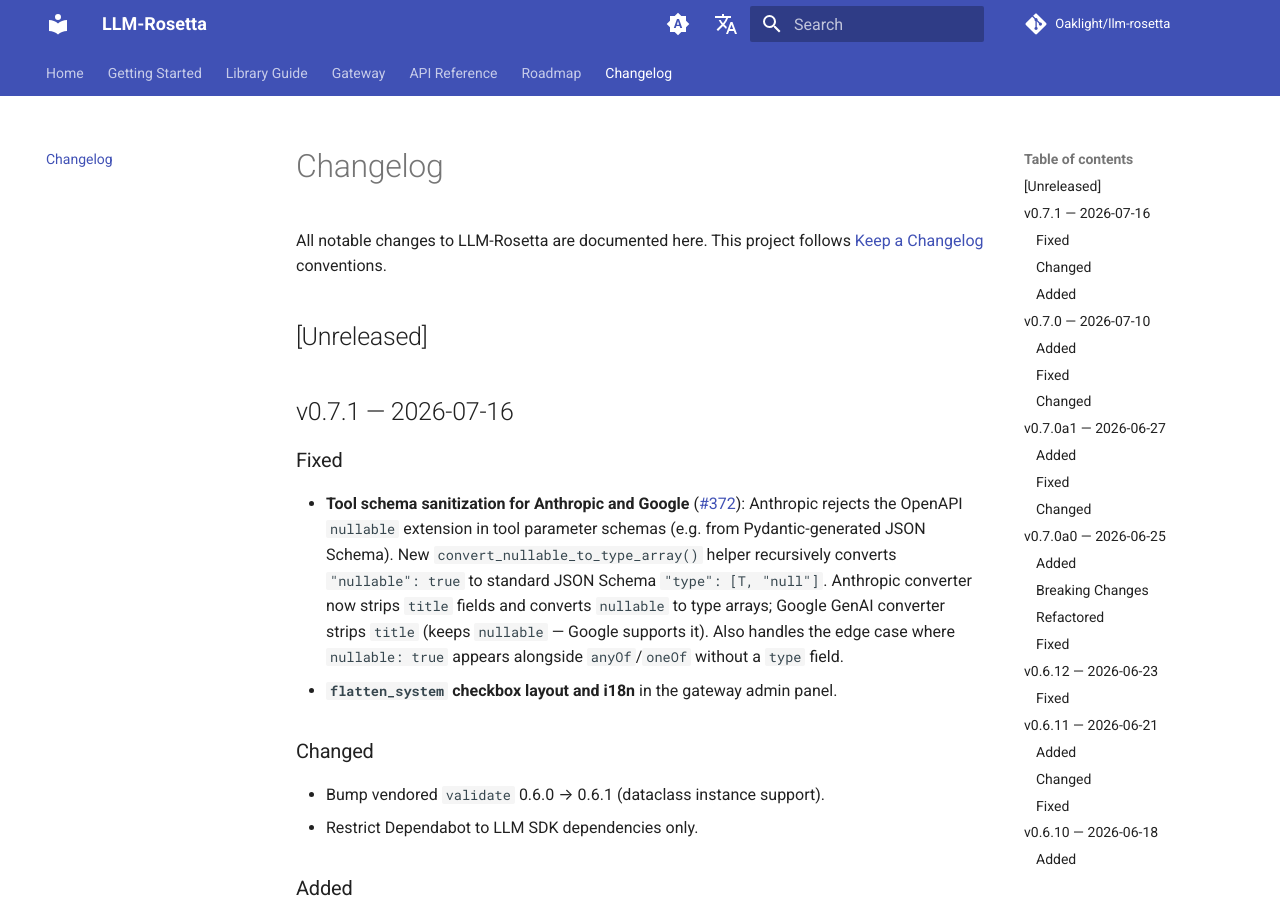
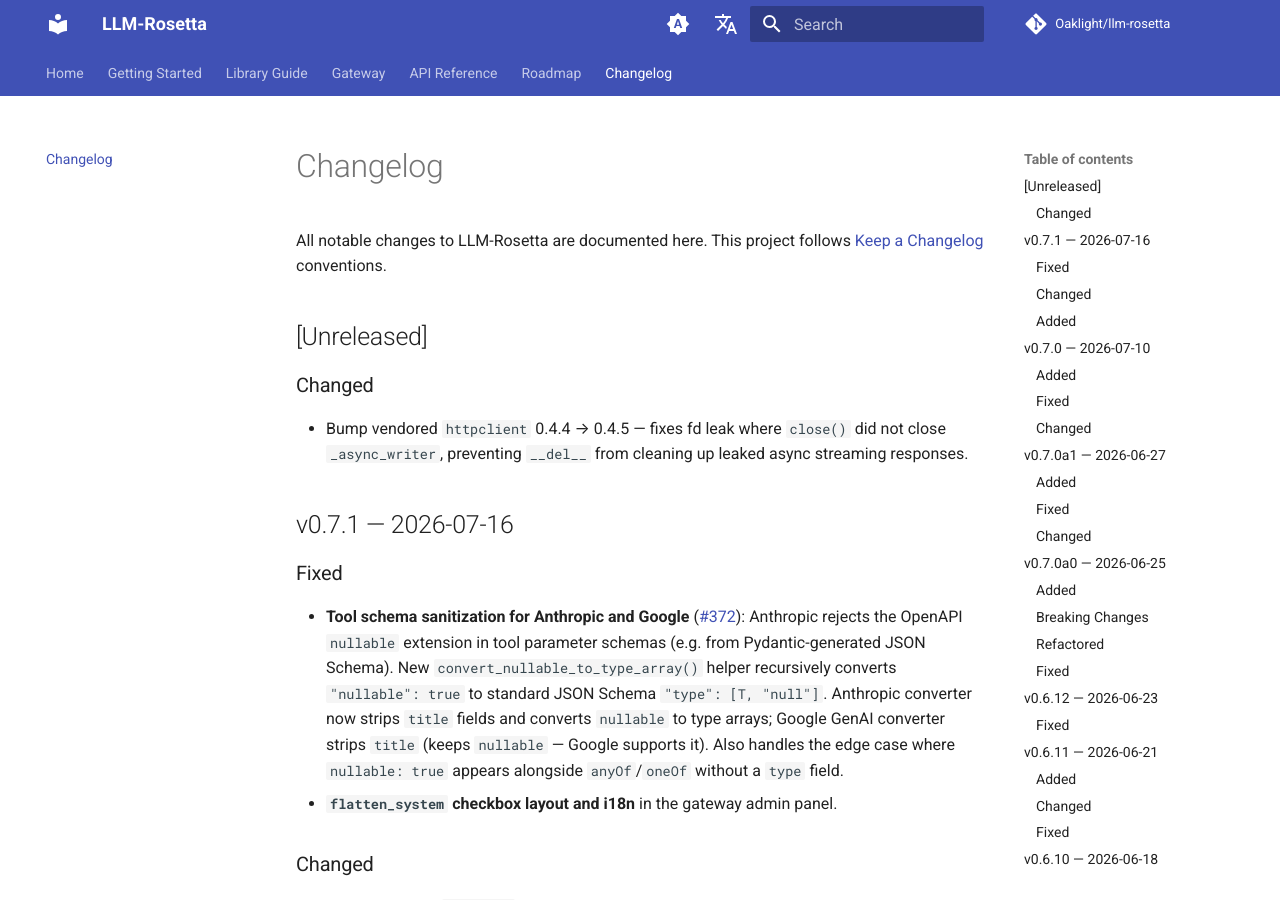
Before and after one commit to Oaklight/llm-rosetta, an MkDocs documentation site: the page built from docs/changelog.md, in a window 1280 px wide and 900 px high. Built offline with MkDocs 1.6.1 and Material for MkDocs 9.7.7, drawn with Linux system fonts in a browser that asks for light colours; comment, search, counter and statistics services are not loaded.

Commit message:
docs: add httpclient 0.4.5 vendor update to unreleased changelog

```diff
--- a/docs/changelog.md
+++ b/docs/changelog.md
@@ -7,6 +7,10 @@
 All notable changes to LLM-Rosetta are documented here. This project follows [Keep a Changelog](https://keepachangelog.com/) conventions.
 
 ## [Unreleased]
+
+### Changed
+
+- Bump vendored `httpclient` 0.4.4 → 0.4.5 — fixes fd leak where `close()` did not close `_async_writer`, preventing `__del__` from cleaning up leaked async streaming responses.
 
 ## v0.7.1 — 2026-07-16
 
```
